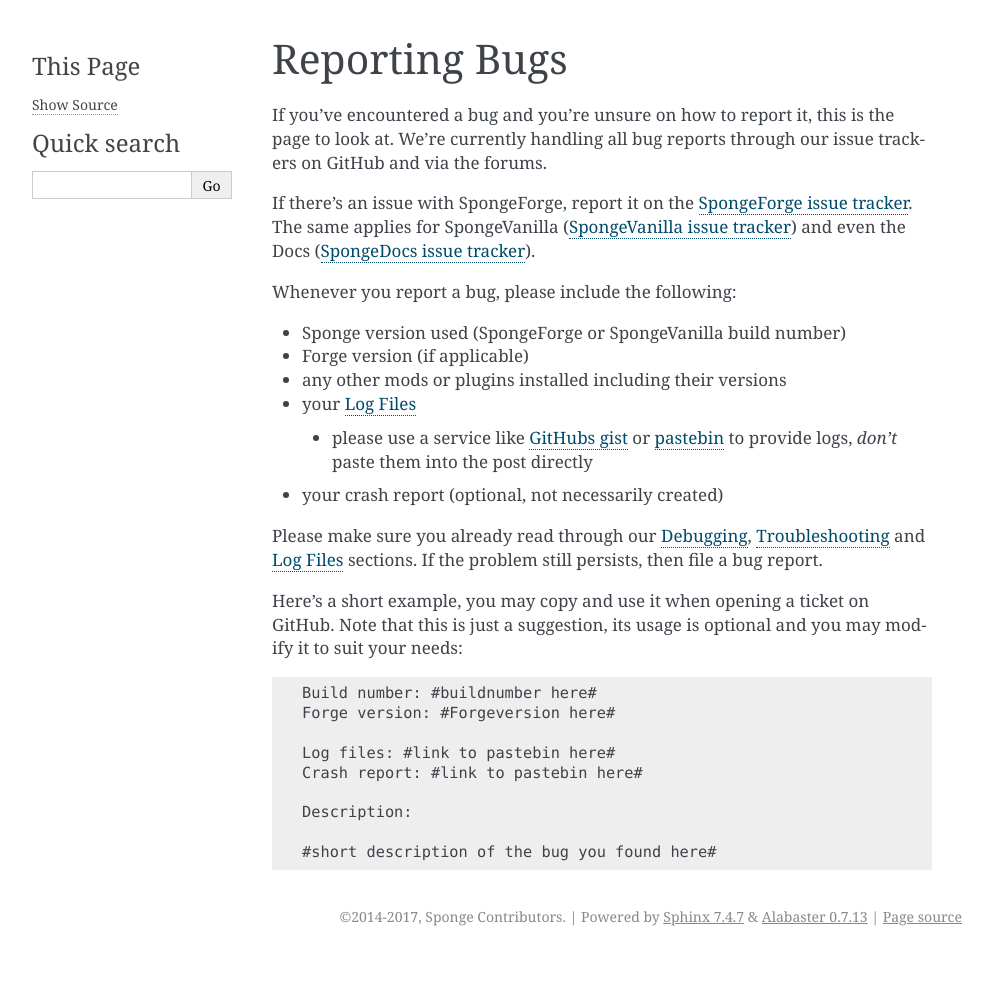
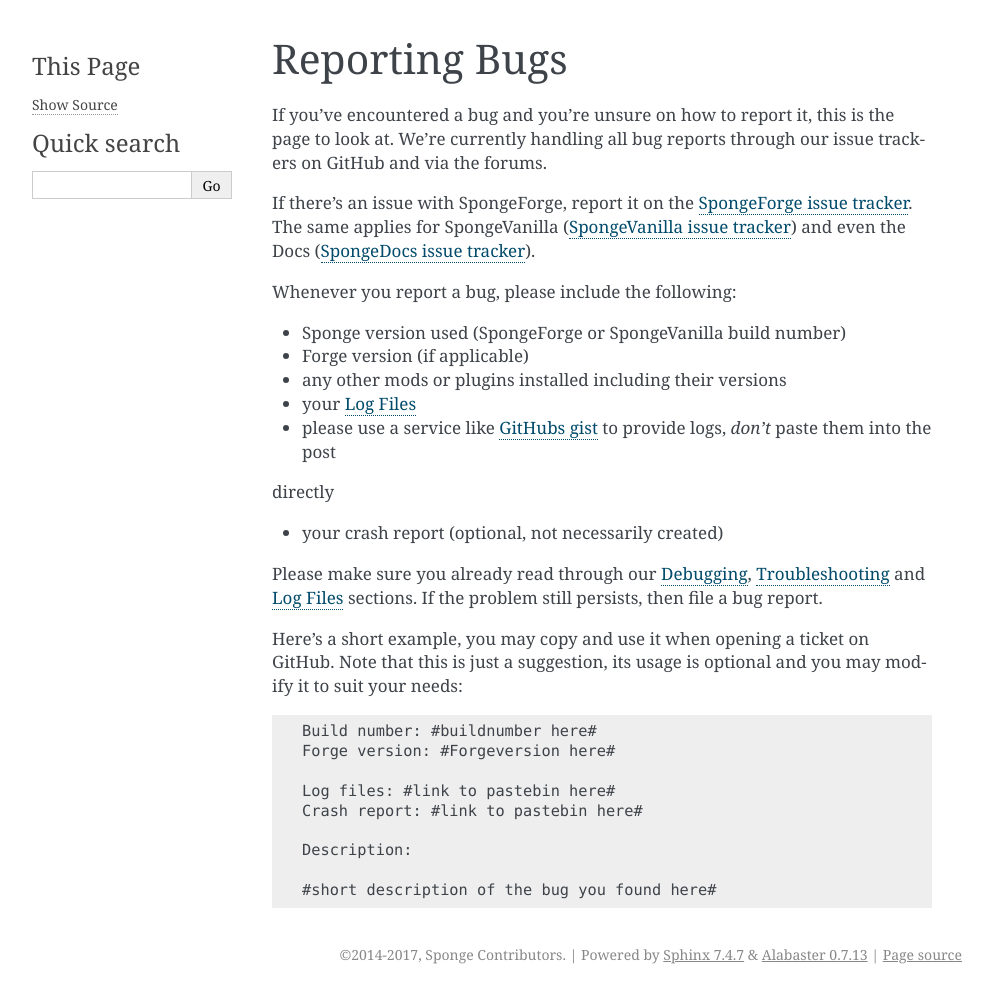
Before and after one commit to SpongePowered/SpongeDocs, a Sphinx documentation site: the page built from source/server/spongineer/bugreport.rst, in a window 1280 px wide. Shown: the whole page, without its empty margins (148-1141 px from the left). Built offline with Sphinx 7.4.7, drawn with Linux system fonts in a browser that asks for light colours; pages that are not in the unit, such as notebooks, are missing from menus; before the commit the page ends 956 px from its top, so only the background shows below that.

Commit message:
Update bugreport.rst

```diff
--- a/source/server/spongineer/bugreport.rst
+++ b/source/server/spongineer/bugreport.rst
@@ -15,8 +15,8 @@
 * any other mods or plugins installed including their versions
 * your :doc:`logs`
 
- * please use a service like `GitHubs gist <https://gist.github.com/>`_ or `pastebin <https://pastebin.com/>`_ to provide
-   logs, *don't* paste them into the post directly
+* please use a service like `GitHubs gist <https://gist.github.com/>`_ to provide logs, *don't* paste them into the post
+directly
 
 * your crash report (optional, not necessarily created)
 
```
